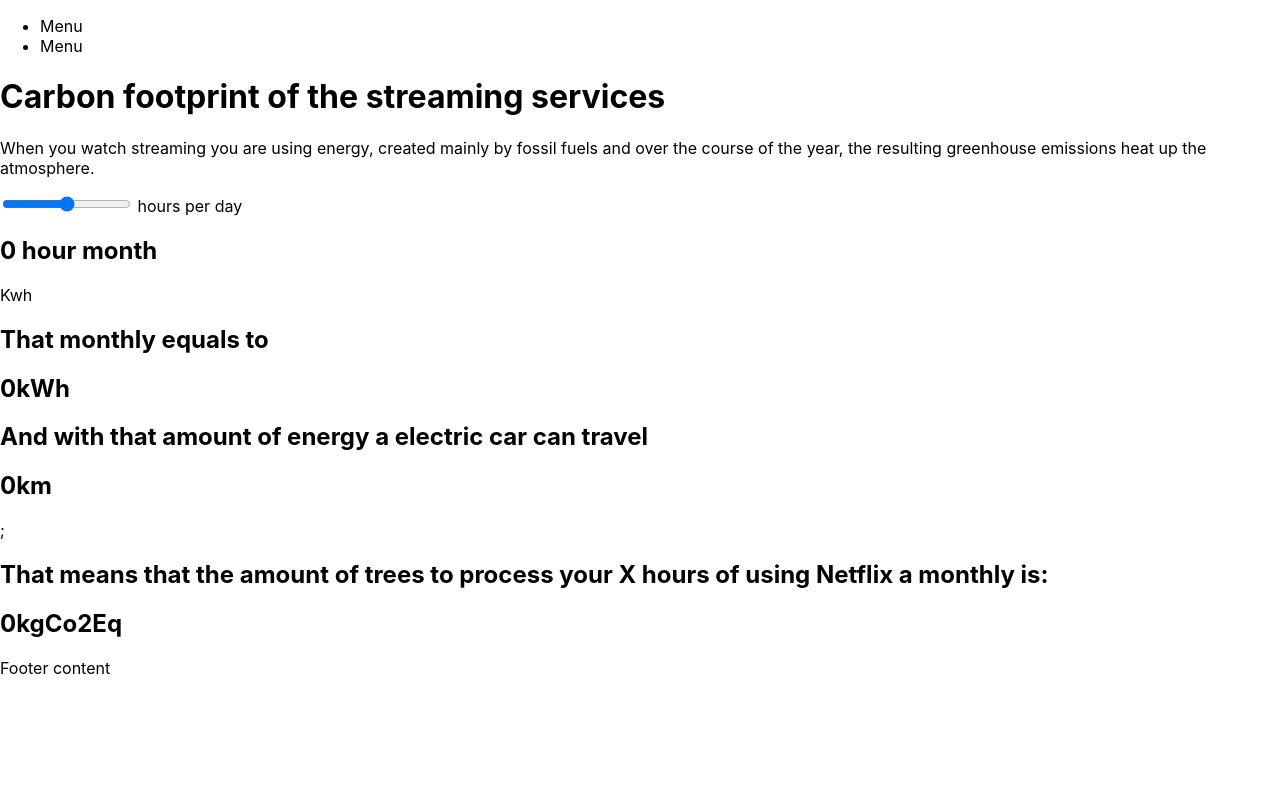
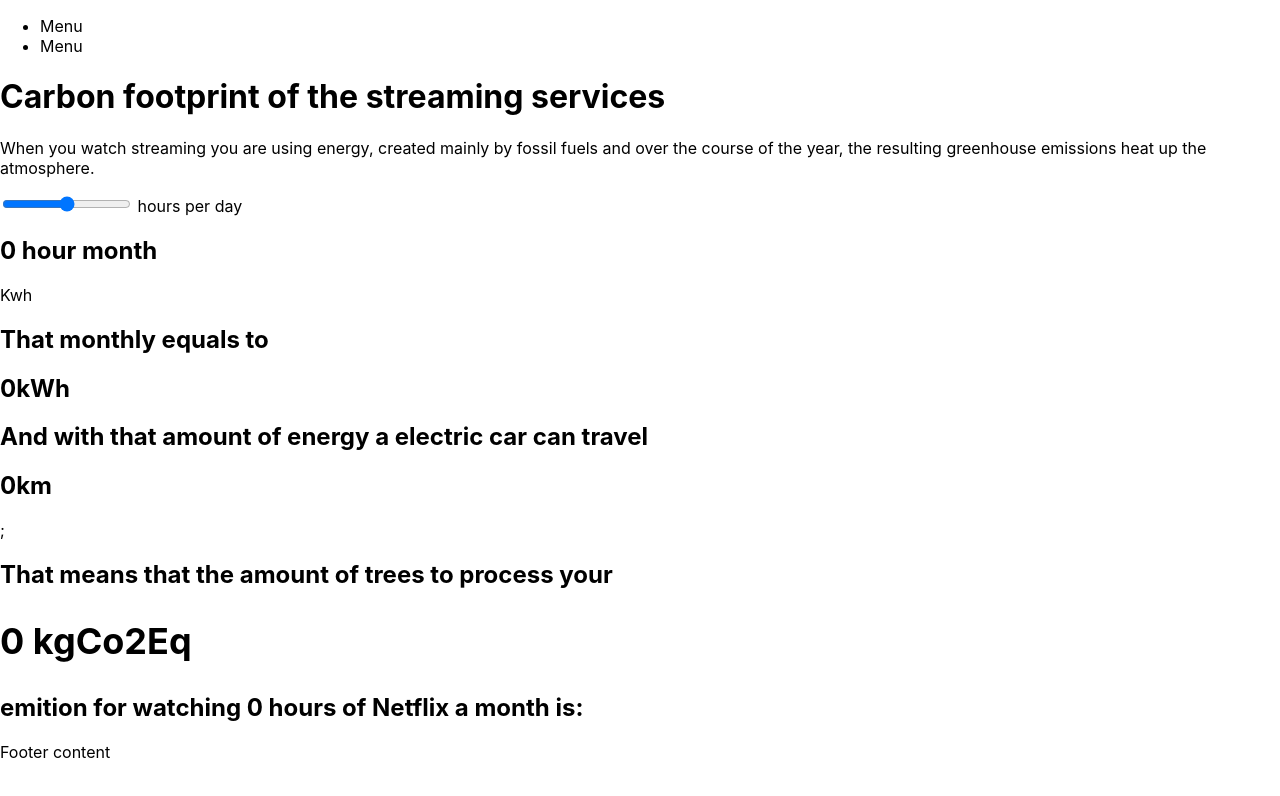
Before and after one commit to nikidkny/sustainableweb, a Next.js app: page / in a window 1280 px wide. Shown: the top 796 px of the page. Built offline with nearby package versions, Linux system fonts and the light colour scheme.

Commit message:
changing some values in gettingCo2.js

```diff
--- a/components/GettingCo2.js
+++ b/components/GettingCo2.js
@@ -1,6 +1,6 @@
 export default function GettingCo2({month}) {
   return <>
   <h2>That means that the amount of trees to process your
-X hours of using Netflix a monthly is:</h2>
-  <h2>{month * 0.233}kgCo2Eq</h2></>;
+  <h2>{month * 0.233} kgCo2Eq</h2> emition for watching {month} hours of Netflix a month is:</h2>
+  </>;
 }
```
